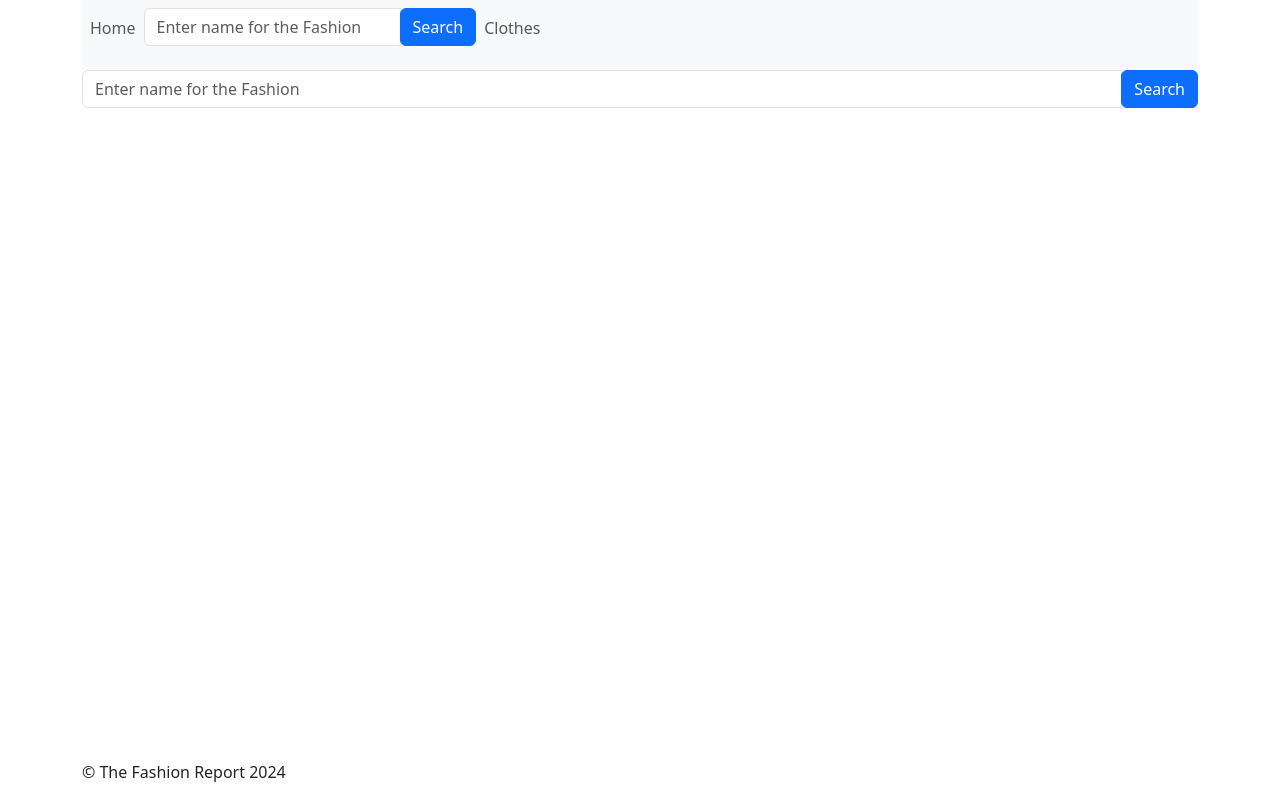
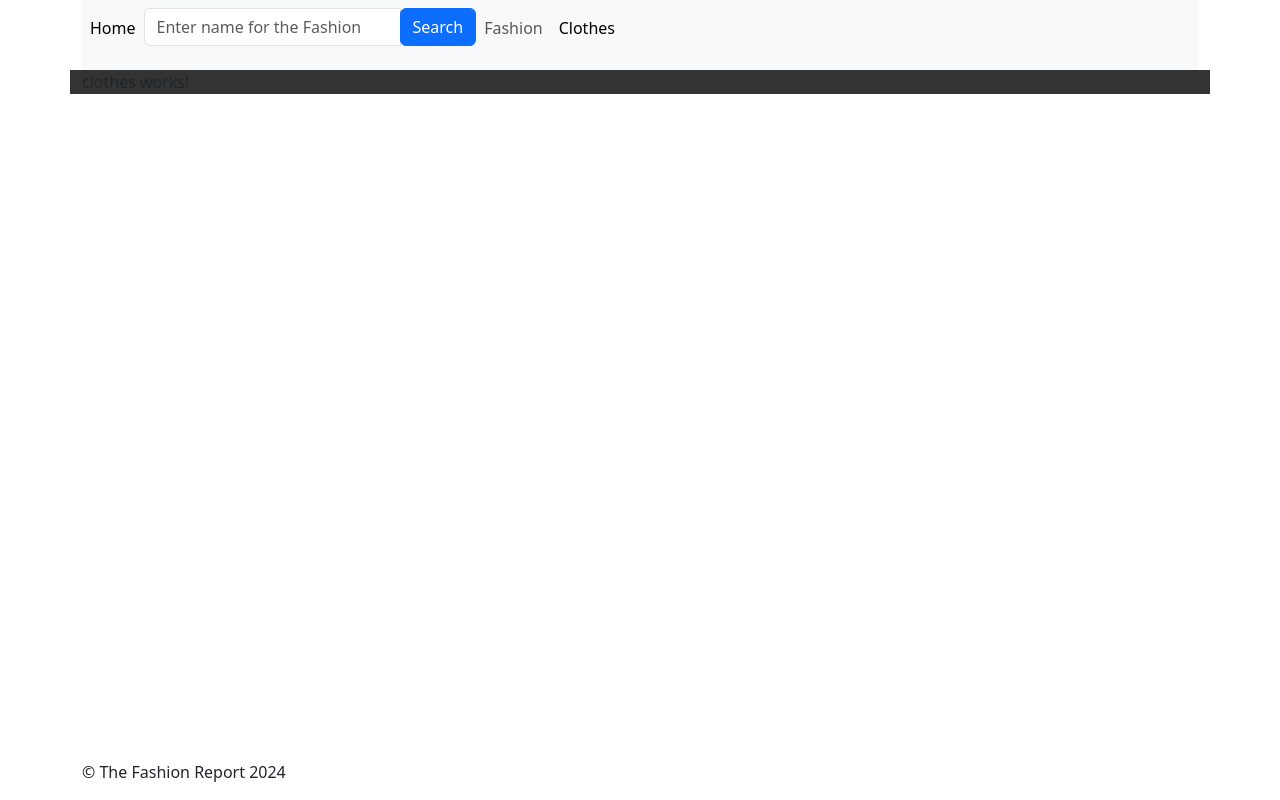
Before and after one commit to MizunashiEnigma/The_Fashion_Report, an Angular app: page /clothes in a window 1280 px wide. Before the commit this address led to /. Built offline with nearby package versions, Linux system fonts and the light colour scheme.

Commit message:
better file management

```diff
--- a/src/app/Fashion/fashion/fashion.component.html
+++ b/src/app/Fashion/fashion.component.html
@@ -14,6 +14,9 @@
                   </div>
                 </div>
             </li>
+            <li class="nav-item active">
+              <a class="nav-link" routerLink="/fashion" routerLinkActive="active" ariaCurrentWhenActive="page">Fashion</a>
+             </li>
              <li class="nav-item">
                <a class="nav-link" routerLink="/clothes" routerLinkActive="active" ariaCurrentWhenActive="page">Clothes</a>
            </li>
--- a/src/app/Fashion/fashion/fashion.component.ts
+++ b/src/app/Fashion/fashion.component.ts
@@ -8,7 +8,7 @@ import { CommonModule } from '@angular/common';
 @Component({
   selector: 'app-fashion',
   standalone: true,
-  imports: [CommonModule],
+  imports: [],
   templateUrl: './fashion.component.html',
   styleUrl: './fashion.component.css'
 })
@@ -22,5 +22,4 @@ export class FashionComponent {
     //GET RESPONSE to API
     this._https.get<any>(this._APIURL + search)
   }
-
 }
--- a/src/app/app.component.html
+++ b/src/app/app.component.html
@@ -14,6 +14,9 @@
                 </div>
               </div>
           </li>
+          <li class="nav-item active">
+            <a class="nav-link" routerLink="/fashion" routerLinkActive="active" ariaCurrentWhenActive="page">Fashion</a>
+           </li>
            <li class="nav-item">
              <a class="nav-link" routerLink="/clothes" routerLinkActive="active" ariaCurrentWhenActive="page">Clothes</a>
          </li>
@@ -21,29 +24,8 @@
     </div>
   </nav>
 </div>
-<div class="container">
-<!-- Search Bar & Button -->
-<div class="input-group mb-3">
-  <input type="text" #searchInput class="form-control" placeholder="Enter name for the Fashion">
-  <div class="input-group-append">
-      <button class="btn btn-primary" type="button" (click)="callApi()">Search</button>
-  </div>
-</div>
-<div>
-  <div *ngIf="" class="search-container">
-    <div class="row">
-        <div class="col-md-4 mb-4" *ngFor="let amiibo of ">
-            <div class="card amiibo-card">
-                <img [src]="" class="card-img-top" alt="Amiibo Image">
-                <div class="card-body">
-                    <h5 class="card-title"></h5>
-                    <p class="card-text"><strong>Game Series:</strong> </p>
-                    <p class="card-text"><strong>Amiibo Type:</strong> </p>
-                </div>
-            </div>
-        </div>
-    </div>
-</div>
+<div class="container" style="background-color: #333;">
+  <router-outlet></router-outlet>
 </div>
 
 <div class="fixed-bottom">
@@ -53,4 +35,3 @@
     </div>
   </footer>
 </div>
-</div>
--- a/src/app/app.routes.ts
+++ b/src/app/app.routes.ts
@@ -1,7 +1,9 @@
 import { Routes } from '@angular/router';
 import { FashionserviceService } from '../service/fashionservice.service';
-import { FashionComponent } from './Fashion/fashion/fashion.component';
+import { FashionComponent } from './Fashion/fashion.component';
+import { ClothesComponent } from './clothes/clothes.component';
 
 export const routes: Routes = [
-    {path:'',component:FashionComponent}
+    {path:'fashion',component:FashionComponent},
+    {path:'clothes',component:ClothesComponent}
 ];
--- /dev/null
+++ b/src/app/clothes/clothes.component.html
@@ -0,0 +1 @@
+<p>clothes works!</p>
--- a/src/styles.css
+++ b/src/styles.css
@@ -1 +1,12 @@
 /* You can add global styles to this file, and also import other style files */
+.background {
+    position: fixed;
+    top: 0;
+    left: 0;
+    width: 100%;
+    height: 100%;
+    background-image: url("assets/images/starry-background.png");
+    background-size: 50%;
+    animation: pan 20s linear infinite;
+    z-index: -1;
+  }
```
Also changed, not shown: src/app/clothes/clothes.component.ts (added, +12 -0 lines), src/app/Fashion/fashion.component.css (added), src/app/clothes/clothes.component.css (added), 2 other files (tests, documents, lock files or other folders).
